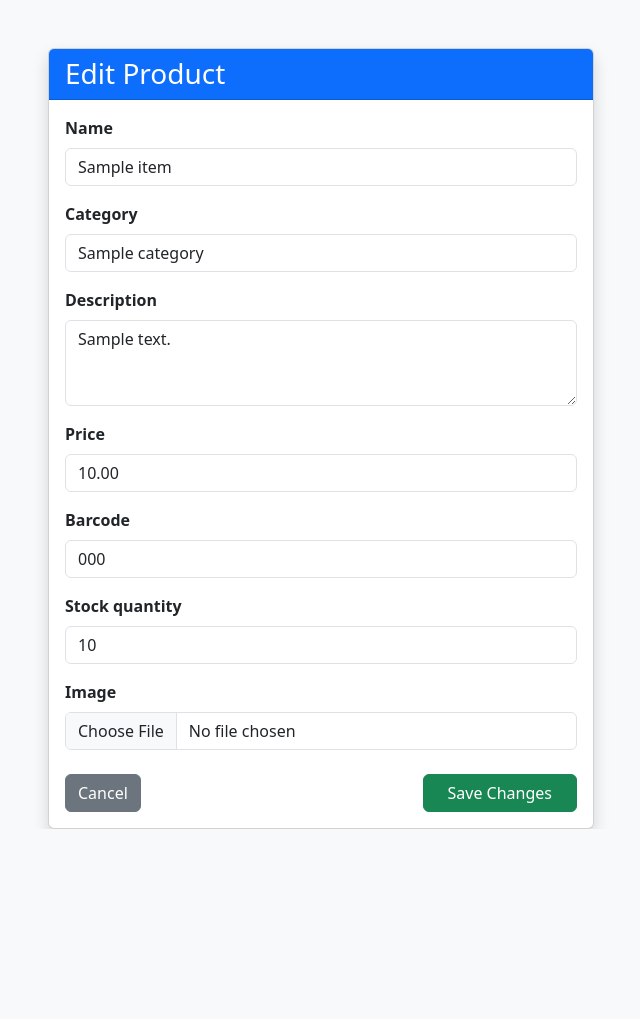
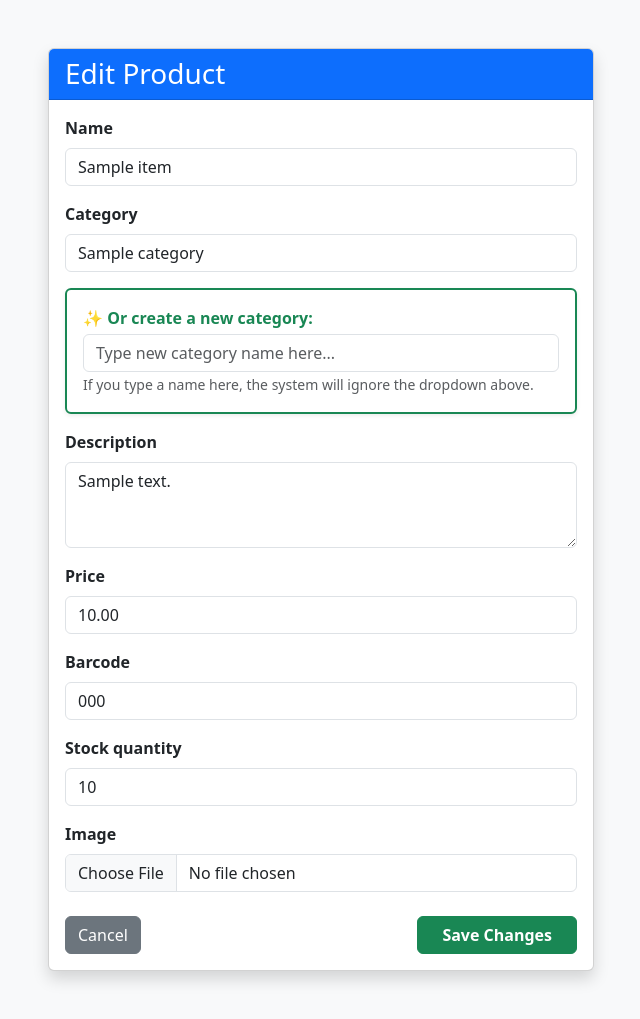
Before and after one commit to Gh-Yeh/wehbegroup, a Django app: page /edit-item/1/ in a window 1280 px wide. Shown: the whole page, without its empty margins (319-959 px from the left). Before the commit the page ends 829 px from the top, so only its background shows below. Run offline with Django 5.2, Linux system fonts and the light colour scheme; a user stored in the database is signed in; tables that the repository leaves empty hold one stand-in row (values such as "Sample post").

Commit message:
Phase 3: Match Finder, Smart Search logic, and UI updates

```diff
--- a/catalog/templates/catalog/category_list.html
+++ b/catalog/templates/catalog/category_list.html
@@ -112,6 +112,9 @@
 
           <div class="row">
             {% for category in categories %}
+
+            <!-- PHASE 3: Hide Uncategorized from Guests -->
+            {% if user.is_authenticated or category.name != "Uncategorized" %}
             <div class="col-md-{% if is_ordering %}4{% else %}3{% endif %} mb-4">
               <div class="card shadow-sm h-100 text-center p-4 border-0">
                 <div class="card-body">
@@ -131,6 +134,8 @@
                 </div>
               </div>
             </div>
+            {% endif %}
+
             {% empty %}
             <div class="col-12 text-center mt-5">
               <p class="lead text-muted">No categories found.</p>
--- a/catalog/templates/catalog/edit_item.html
+++ b/catalog/templates/catalog/edit_item.html
@@ -1,11 +1,19 @@
-<!DOCTYPE html>
+<!doctype html>
 <html>
   <head>
     <title>Edit Item</title>
-    <link href="https://cdn.jsdelivr.net/npm/bootstrap@5.3.0/dist/css/bootstrap.min.css" rel="stylesheet">
+    <link
+      href="https://cdn.jsdelivr.net/npm/bootstrap@5.3.0/dist/css/bootstrap.min.css"
+      rel="stylesheet"
+    />
+    <style>
+      .cursor-pointer {
+        cursor: pointer;
+      }
+    </style>
   </head>
   <body class="bg-light">
-    <div class="container mt-5">
+    <div class="container mt-5 mb-5">
       <div class="row justify-content-center">
         <div class="col-md-6">
           <div class="card shadow">
@@ -16,19 +24,114 @@
               <form method="post" enctype="multipart/form-data">
                 {% csrf_token %}
 
-                            {% for field in form %}
+                <!-- PHASE 3: THE MATCH FINDER UI -->
+                {% if suggestions %}
+                <div
+                  class="alert alert-info shadow-sm mb-4 border-2 border-info"
+                >
+                  <h5 class="alert-heading fw-bold">
+                    🧲 Potential Matches Found!
+                  </h5>
+                  <p class="mb-2 small">
+                    We found items in the Uncategorized folder that might match
+                    this product. Select one to automatically import its
+                    <strong>Barcode</strong>, <strong>Stock</strong>, and
+                    <strong>Price</strong>.
+                  </p>
+
+                  <div class="list-group mb-3 shadow-sm">
+                    <!-- Default Option -->
+                    <label
+                      class="list-group-item list-group-item-action list-group-item-light cursor-pointer"
+                    >
+                      <input
+                        class="form-check-input me-1"
+                        type="radio"
+                        name="merge_item_id"
+                        value=""
+                        checked
+                      />
+                      <em>Do not merge (Save normally)</em>
+                    </label>
+
+                    <!-- Dynamic Suggestions Loop -->
+                    {% for suggestion in suggestions %}
+                    <label
+                      class="list-group-item list-group-item-action cursor-pointer {% if forloop.counter > 5 %}collapse extra-suggestions{% endif %}"
+                    >
+                      <input
+                        class="form-check-input me-1"
+                        type="radio"
+                        name="merge_item_id"
+                        value="{{ suggestion.id }}"
+                      />
+                      <strong class="text-dark">{{ suggestion.name }}</strong>
+                      <div class="mt-1">
+                        <span class="badge bg-secondary"
+                          >Barcode: {{ suggestion.barcode|default:"None"
+                          }}</span
+                        >
+                        <span class="badge bg-success"
+                          >📦 Stock: {{ suggestion.stock_quantity }}</span
+                        >
+                        <span class="badge bg-primary"
+                          >💰 ${{ suggestion.price }}</span
+                        >
+                      </div>
+                    </label>
+                    {% endfor %}
+                  </div>
+
+                  <!-- View More Button (Only shows if > 5 suggestions) -->
+                  {% if suggestions|length > 5 %}
+                  <button
+                    class="btn btn-sm btn-outline-info w-100 fw-bold"
+                    type="button"
+                    data-bs-toggle="collapse"
+                    data-bs-target=".extra-suggestions"
+                    aria-expanded="false"
+                  >
+                    👇 View More Matches
+                  </button>
+                  {% endif %}
+                </div>
+                {% endif %} {% for field in form %}
                 <div class="mb-3">
                   <label class="form-label fw-bold">{{ field.label }}</label>
                   {{ field }}
-                                {% if field.errors %}
+
+                  <!-- ON-THE-FLY CATEGORY CREATOR -->
+                  {% if field.name == 'category' %}
+                  <div
+                    class="mt-3 p-3 bg-white border border-success border-2 rounded shadow-sm"
+                  >
+                    <label class="form-label fw-bold text-success mb-1"
+                      >✨ Or create a new category:</label
+                    >
+                    <input
+                      type="text"
+                      name="new_category_name"
+                      class="form-control"
+                      placeholder="Type new category name here..."
+                    />
+                    <small class="text-muted"
+                      >If you type a name here, the system will ignore the
+                      dropdown above.</small
+                    >
+                  </div>
+                  {% endif %} {% if field.errors %}
                   <div class="text-danger small">{{ field.errors }}</div>
                   {% endif %}
                 </div>
                 {% endfor %}
 
                 <div class="d-flex justify-content-between mt-4">
-                                <a href="javascript:history.back()" class="btn btn-secondary">Cancel</a>
-                                <button type="submit" class="btn btn-success px-4">Save Changes</button>
+                  <a href="javascript:history.back()" class="btn btn-secondary"
+                    >Cancel</a
+                  >
+                  <button type="submit" class="btn btn-success px-4 fw-bold">
+                    Save Changes
+                  </button>
                 </div>
               </form>
             </div>
@@ -36,5 +139,8 @@
         </div>
       </div>
     </div>
+
+    <!-- Bootstrap JS is required for the "View More" collapse button to function -->
+    <script src="https://cdn.jsdelivr.net/npm/bootstrap@5.3.0/dist/js/bootstrap.bundle.min.js"></script>
   </body>
 </html>
--- a/catalog/views.py
+++ b/catalog/views.py
@@ -77,8 +77,13 @@ def item_list(request, category_id):
     is_ordering = request.session.get("is_ordering", False)
     category = get_object_or_404(Category, id=category_id)
 
-    # --- PHASE 3: THE STAGING LOCK (Category View) ---
-    items = category.items.filter(is_active=True).order_by(Lower("name"))
+    # --- PHASE 3: THE STAGING LOCK & ADMIN BYPASS ---
+    if request.user.is_authenticated and category.name == "Uncategorized":
+        # Bypass the lock so admins can see hidden staged items
+        items = category.items.all().order_by(Lower("name"))
+    else:
+        # Standard lock for cashiers and normal categories
+        items = category.items.filter(is_active=True).order_by(Lower("name"))
 
     cart = request.session.get("ticket_cart", {})
     cart_items = []
@@ -151,16 +156,95 @@ def edit_item(request, item_id):
 
     if request.method == "POST":
         form = ItemForm(request.POST, request.FILES, instance=item)
+
         if form.is_valid():
-            form.save()
-            if item.category:
-                return redirect("item_list", category_id=item.category.id)
+            updated_item = form.save(commit=False)
+
+            # --- PHASE 3: ON-THE-FLY CATEGORY CREATOR ---
+            new_cat_name = request.POST.get("new_category_name", "").strip()
+            if new_cat_name:
+                # Get or Create ensures we don't accidentally make duplicates
+                new_category, created = Category.objects.get_or_create(
+                    name=new_cat_name
+                )
+                updated_item.category = new_category
+
+            # --- PHASE 3: THE MAGIC UNLOCK ---
+            if updated_item.category and updated_item.category.name != "Uncategorized":
+                updated_item.is_active = True
+
+            # --- PHASE 3: MERGE & PURGE LOGIC ---
+            merge_item_id = request.POST.get("merge_item_id")
+            if merge_item_id:
+                try:
+                    junk_item = Item.objects.get(id=merge_item_id)
+                    # 1. Override the data
+                    updated_item.barcode = junk_item.barcode
+                    updated_item.stock_quantity = junk_item.stock_quantity
+                    updated_item.price = junk_item.price
+                    # 2. Purge the ghost item
+                    junk_item.delete()
+                except Item.DoesNotExist:
+                    pass
+
+            updated_item.save()
+
+            if updated_item.category:
+                return redirect("item_list", category_id=updated_item.category.id)
             else:
                 return redirect("category_list")
     else:
         form = ItemForm(instance=item)
 
-    return render(request, "catalog/edit_item.html", {"form": form, "item": item})
+    # --- PHASE 3: MATCH FINDER LOGIC (Strict AND + Loose OR) ---
+    suggestions = []
+
+    # Only search if this item is missing a barcode
+    if not item.barcode:
+        # Split the item name into words, ignoring single characters like "*" or "-"
+        words = [word for word in item.name.split() if len(word) > 1]
+
+        if words:
+            # 1. Strict AND Query (Top Priority - Uses up to the first 2 words)
+            strict_query = Q()
+            for word in words[:2]:
+                strict_query &= Q(name__icontains=word)
+
+            strict_matches = (
+                Item.objects.filter(category__name="Uncategorized", is_active=False)
+                .filter(strict_query)
+                .exclude(id=item.id)
+                .order_by(Lower("name"))
+            )
+
+            # 2. Loose OR Query (Fallback for "View More")
+            loose_query = Q()
+            for word in words:
+                loose_query |= Q(name__icontains=word)
+
+            loose_matches = (
+                Item.objects.filter(category__name="Uncategorized", is_active=False)
+                .filter(loose_query)
+                .exclude(id=item.id)
+                .order_by(Lower("name"))
+            )
+
+            # 3. Combine them intelligently (Strict first, avoiding duplicates)
+            combined_suggestions = list(strict_matches)
+            strict_ids = {match.id for match in strict_matches}
+
+            for match in loose_matches:
+                if match.id not in strict_ids:
+                    combined_suggestions.append(match)
+
+            # Limit the final combined list to 15 items
+            suggestions = combined_suggestions[:15]
+
+    return render(
+        request,
+        "catalog/edit_item.html",
+        {"form": form, "item": item, "suggestions": suggestions},
+    )
 
 
 @login_required
```
Also changed, not shown: catalog/templates/catalog/item_list.html (+12 -4 lines). Lines whose indentation alone changed are shown as unchanged.
